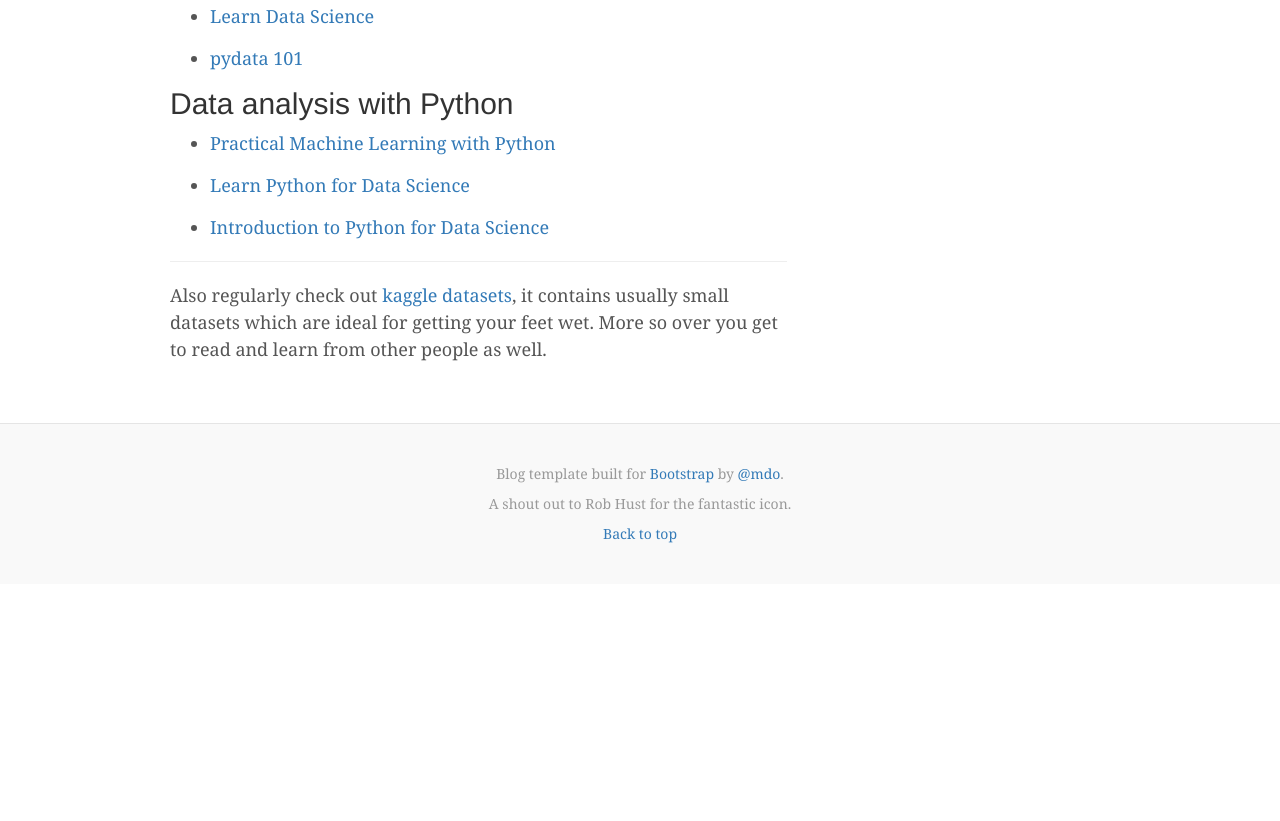
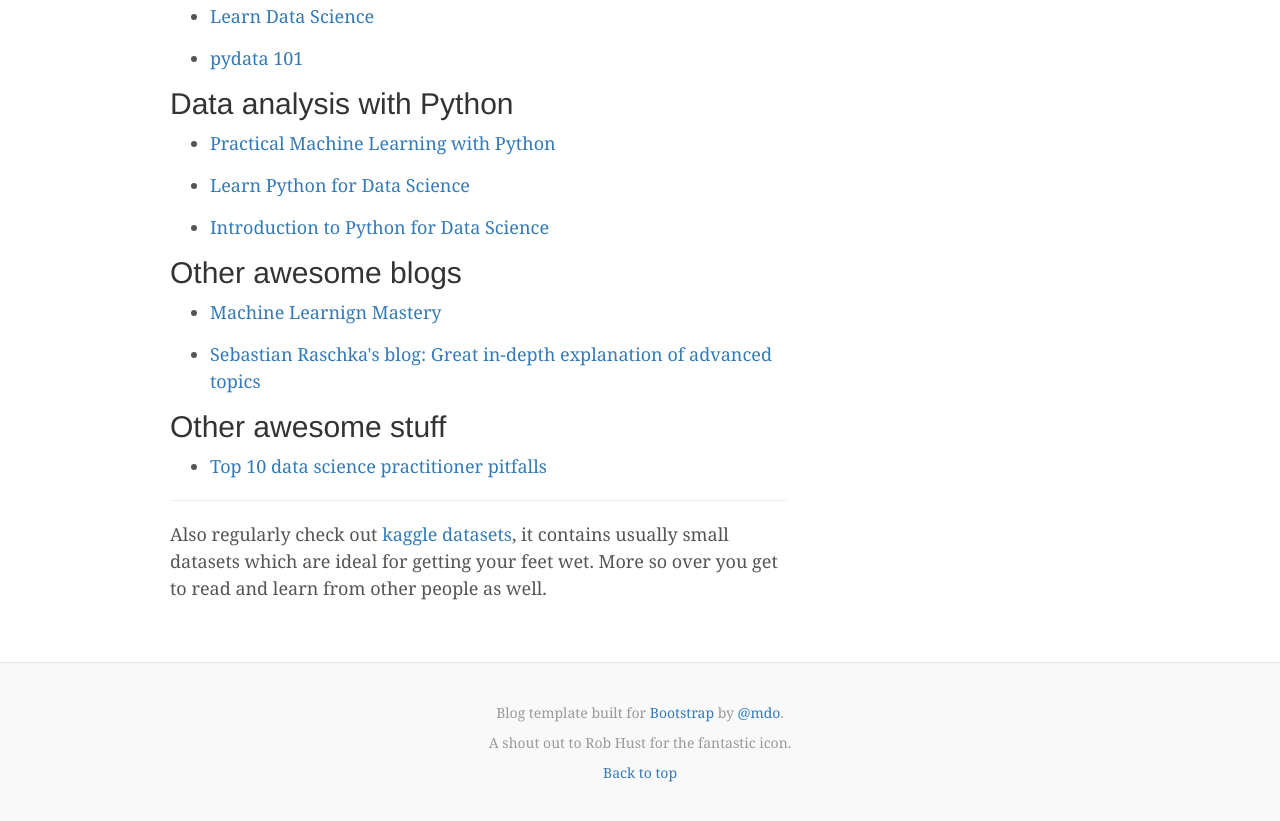
Before and after one commit to monkeydunkey/monkeydunkey.github.io, a plain HTML site: page resources.html in a window 1280 px wide. Shown: the part 926-1747 px from the top of the page. Before the commit the page ends 1510 px from the top, so only its background shows below. Drawn offline with nearby package versions, Linux system fonts and the light colour scheme.

Commit message:
updating the resources

```diff
--- a/resources.html
+++ b/resources.html
@@ -75,6 +75,15 @@
               <li><a href='https://www.youtube.com/watch?v=T5pRlIbr6gg&list=PL2-dafEMk2A6QKz1mrk1uIGfHkC1zZ6UU&index=1'>Learn Python for Data Science</a></li>
               <li><a href='https://www.edx.org/course/introduction-python-data-science-microsoft-dat208x-4'>Introduction to Python for Data Science</a></li>
             </ul>
+            <h2>Other awesome blogs</h2>
+            <ul>
+              <li><a href='http://machinelearningmastery.com/'>Machine Learnign Mastery</a></li>
+              <li><a href='https://sebastianraschka.com/blog/index.html'>Sebastian Raschka's blog: Great in-depth explanation of advanced topics</a></li>
+            </ul>
+            <h2>Other awesome stuff</h2>
+            <ul>
+              <li><a href='http://www.slideshare.net/0xdata/top-10-data-science-practitioner-pitfalls'>Top 10 data science practitioner pitfalls</a></li>
+            </ul>
             <hr>
             Also regularly check out <a href='https://www.kaggle.com/datasets'>kaggle datasets</a>, it contains
             usually small datasets which are ideal for getting your feet wet. More so over you get to read and learn
```
